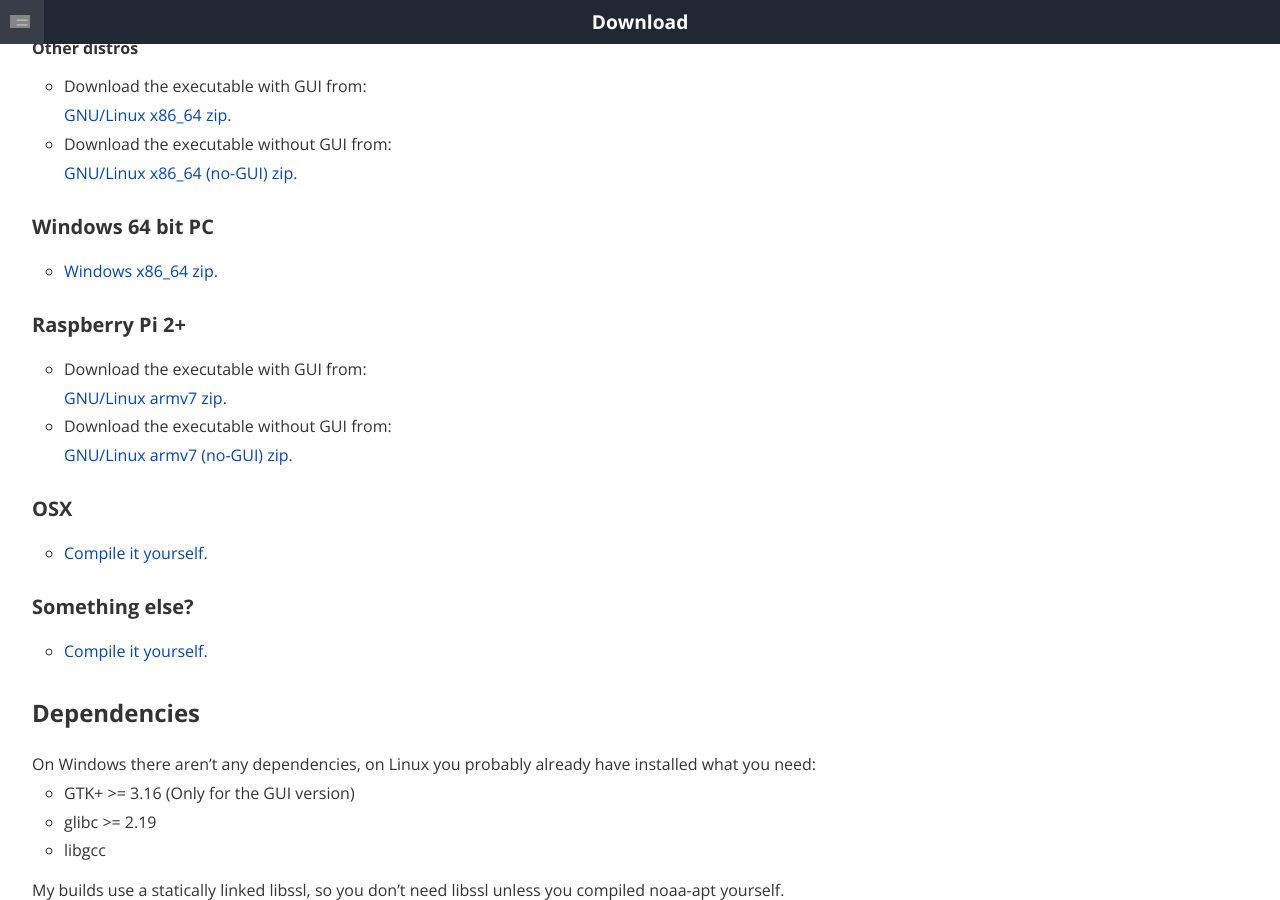
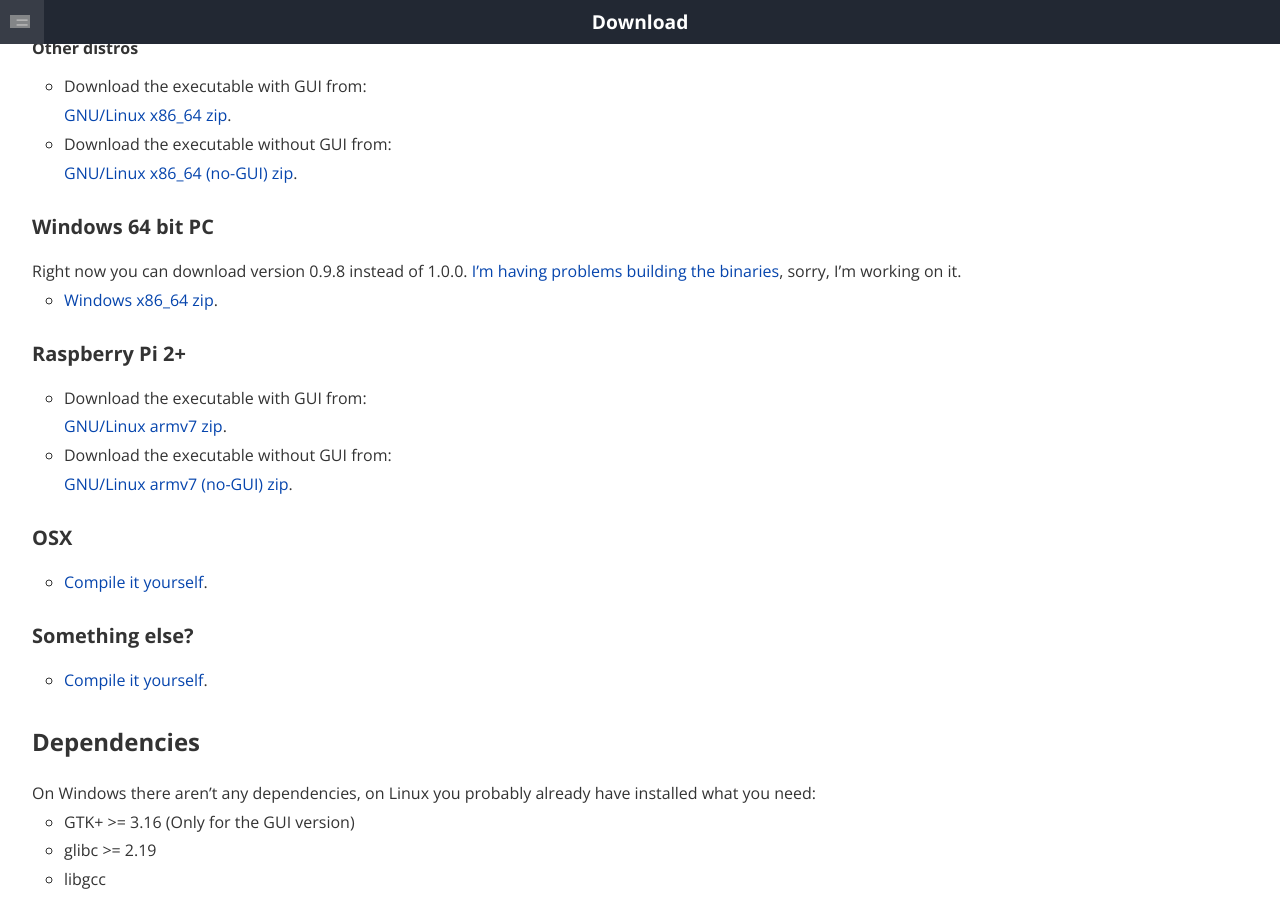
Before and after one commit to martinber/noaa-apt, a Jekyll site: the page built from docs/download.md, in a window 1280 px wide and 900 px high, scrolled down 646 px. Built offline with Jekyll 4.4.1, drawn with Linux system fonts in a browser that asks for light colours.

Commit message:
Link Windows download to 0.9.8 until I fix the Windows build

```diff
--- a/docs/download.md
+++ b/docs/download.md
@@ -38,6 +38,10 @@ The GUI version has an [easy to use interface](./usage.html#gui) but you can
 
 ### Windows 64 bit PC
 
+Right now you can download version 0.9.8 instead of 1.0.0.
+[I'm having problems building the binaries](https://github.com/gtk-rs/gtk/issues/794),
+sorry, I'm working on it.
+
 - [Windows x86_64 zip][x86_64_windows_gnu_zip].
 
 ### Raspberry Pi 2+
@@ -73,7 +77,7 @@ My builds use a statically linked libssl, so you don't need libssl unless you
 compiled noaa-apt yourself.
 
 [amd64_deb]: https://github.com/martinber/noaa-apt/releases/download/v1.0.0/noaa-apt_1.0.0-1_amd64.deb
-[x86_64_windows_gnu_zip]: https://github.com/martinber/noaa-apt/releases/download/v1.0.0/noaa-apt-1.0.0-x86_64-windows-gnu.zip
+[x86_64_windows_gnu_zip]: https://github.com/martinber/noaa-apt/releases/download/v0.9.8/noaa-apt-0.9.8-x86_64-windows-gnu.zip
 [x86_64_linux_gnu_zip]: https://github.com/martinber/noaa-apt/releases/download/v1.0.0/noaa-apt-1.0.0-x86_64-linux-gnu.zip
 [x86_64_linux_gnu_nogui_zip]: https://github.com/martinber/noaa-apt/releases/download/v1.0.0/noaa-apt-1.0.0-x86_64-linux-gnu-nogui.zip
 [armv7_linux_gnueabihf_zip]: https://github.com/martinber/noaa-apt/releases/download/v1.0.0/noaa-apt-1.0.0-armv7-linux-gnueabihf.zip
```
